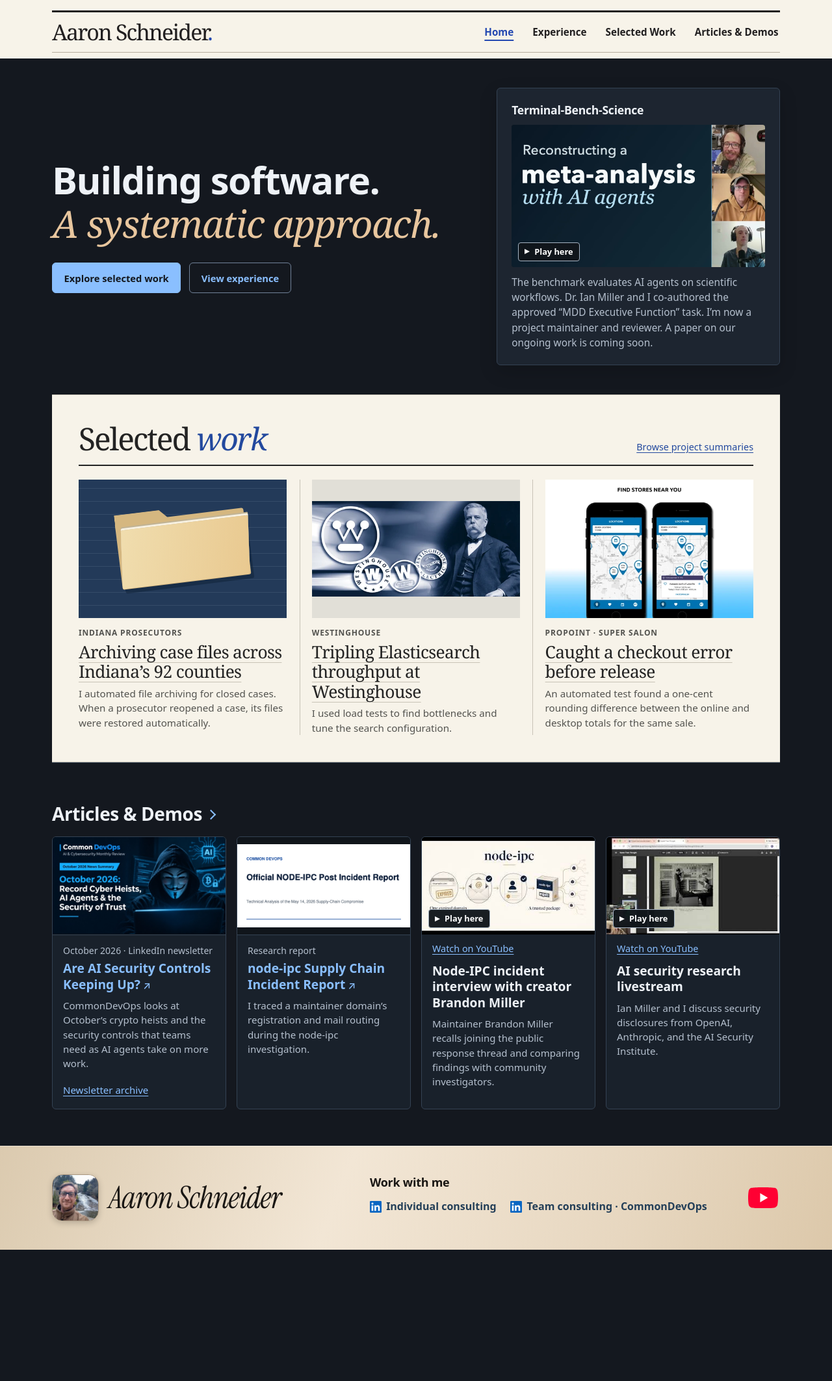
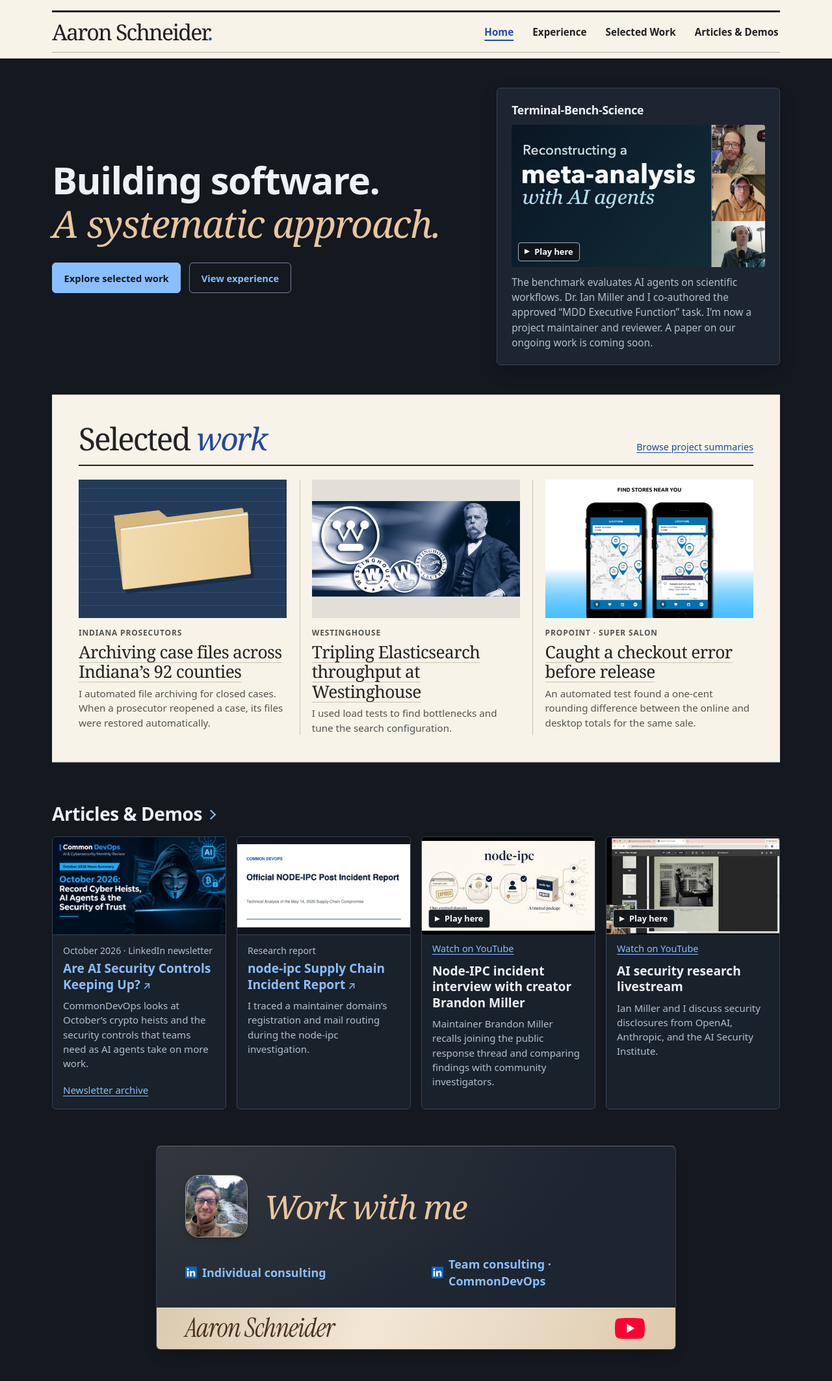
Before and after one commit to schneidergithub/schneidergithub.github.io, a Jekyll site: the page built from index.md, in a window 1280 px wide. Shown: the whole page at 65% size. Built offline with Jekyll 4.4.1, drawn with Linux system fonts in a browser that asks for light colours; before the commit the page ends 1923 px from its top, so only the background shows below that.

Commit message:
Restore the signed consulting card and simplify case study contact paths

```diff
--- a/_includes/consulting-contacts.html
+++ b/_includes/consulting-contacts.html
@@ -1,5 +1,8 @@
-<section class="consulting-options" aria-labelledby="connect-title">
-  <h2 id="connect-title">Work with me</h2>
+<section class="consulting-options" id="connect" aria-labelledby="connect-title">
+  <div class="contact-heading">
+    <span class="contact-portrait"><img src="{{ '/assets/portfolio/aaron-schneider-portrait.jpg' | relative_url }}" alt="Aaron beside a waterfall" width="200" height="200" loading="lazy" decoding="async"></span>
+    <h2 id="connect-title">Work with me</h2>
+  </div>
   <div class="consulting-links">
     <a href="https://www.linkedin.com/in/aarondrewschneider/">
       <svg width="18" height="18" aria-hidden="true" focusable="false"><use href="{{ social_icons }}#linkedin"></use></svg>
--- a/_layouts/case-study.html
+++ b/_layouts/case-study.html
@@ -26,8 +26,7 @@ layout: default
   </section>
   {% endif %}
   <nav class="study-ending" aria-label="After this case study">
-    <a class="button" href="https://www.linkedin.com/in/aarondrewschneider/">Aaron on LinkedIn</a>
-    <a href="https://www.linkedin.com/company/commondevops/">CommonDevOps on LinkedIn</a>
+    <a class="button" href="{{ '/' | relative_url }}#connect">Discuss a project</a>
     {% assign project = site.work | where: 'slug', page.project | first %}
     <a class="study-return" href="{{ '/work/' | relative_url }}#{{ page.project | escape }}">{{ project.organization | default: project.title | escape }} project summary</a>
   </nav>
--- a/_layouts/default.html
+++ b/_layouts/default.html
@@ -42,17 +42,10 @@
   </div>
   <main id="main" class="wrap" tabindex="-1">{{ content }}</main>
   {% assign social_icons = '/assets/portfolio/social-icons.svg' | relative_url | append: '?v=2' %}
-  <footer class="site-footer{% if page.contact_footer %} consulting-footer{% endif %}" id="footer">
-    <div class="{% if page.contact_footer %}consulting-layout{% else %}footer-inner{% endif %} wrap"{% if page.contact_footer %} id="connect"{% endif %}>
-      {% if page.contact_footer %}
-      <div class="footer-identity">
-        <span class="contact-portrait"><img src="{{ '/assets/portfolio/aaron-schneider-portrait.jpg' | relative_url }}" alt="Aaron beside a waterfall" width="200" height="200" loading="lazy" decoding="async"></span>
-        <span class="footer-signature">Aaron Schneider</span>
-      </div>
-      {% include consulting-contacts.html %}
-      {% else %}
+  <footer class="{% if page.contact_footer %}contact-card wrap{% else %}site-footer{% endif %}" id="footer">
+    {% if page.contact_footer %}{% include consulting-contacts.html %}{% endif %}
+    <div class="footer-inner{% unless page.contact_footer %} wrap{% endunless %}">
       <span class="footer-signature">Aaron Schneider</span>
-      {% endif %}
       <nav class="social-links" aria-label="Social profiles">
         {% unless page.contact_footer %}
         <a href="https://www.linkedin.com/in/aarondrewschneider/" aria-label="Aaron Schneider on LinkedIn">
--- a/assets/site.css
+++ b/assets/site.css
@@ -557,8 +557,8 @@ figcaption{font-size:.875rem;line-height:1.5;color:var(--muted);padding-top:.7re
 @media screen {
   body { display: flex; flex-direction: column; min-height: 100vh; min-height: 100svh; }
 }
-.site-footer {
-  margin-top: auto;
+.site-footer { margin-top: auto; }
+.site-footer, .contact-card .footer-inner {
   --focus: #30251d;
   color: #191613;
   background-color: #e6d6bf;
@@ -590,26 +590,32 @@ figcaption{font-size:.875rem;line-height:1.5;color:var(--muted);padding-top:.7re
 }
 .social-links svg { display: block; }
 .social-links a:is(:hover, :focus-visible) { background-color: rgb(48 37 29 / 9%); }
-.consulting-layout {
-  display: grid;
-  grid-template-columns: minmax(0, 1fr) minmax(0, 1.2fr) auto;
-  grid-template-areas: "identity consulting channel";
-  align-items: center;
-  gap: 1rem clamp(1rem, 3vw, 2.75rem);
-  padding-block: clamp(1.5rem, 3.5vw, 2.75rem);
+.contact-card {
+  --card-inset: clamp(1.25rem, 4vw, 2.75rem);
+  max-width: 50rem;
+  margin: 0 auto clamp(1.5rem, 4vw, 3rem);
+  border: 1px solid var(--line);
+  border-top-color: #666865;
+  border-radius: 7px;
+  background: radial-gradient(ellipse at top left, rgb(232 198 158 / 7%), transparent 62%),
+              linear-gradient(115deg, #252d36, var(--panel) 70%);
+  box-shadow: 0 .85rem 1.8rem -.95rem rgb(0 0 0 / 40%);
+  overflow-wrap: anywhere;
 }
-.footer-identity {
-  grid-area: identity;
+.consulting-options {
+  padding: var(--card-inset) var(--card-inset) clamp(1rem, 2.5vw, 1.75rem);
+}
+.contact-heading {
   display: flex;
   align-items: center;
-  gap: clamp(8px, 1.2vw, 16px);
-  min-width: 0;
+  flex-wrap: wrap;
+  gap: .75rem clamp(.75rem, 2.3vw, 1.6rem);
+  margin-bottom: clamp(1.1rem, 2.3vw, 1.75rem);
 }
-.footer-identity .footer-signature { min-width: 0; overflow-wrap: anywhere; }
 .contact-portrait {
   display: block;
   flex: none;
-  width: 72px;
+  width: clamp(72px, 8vw, 96px);
   aspect-ratio: 1;
   overflow: hidden;
   border: 1px solid #aa9780;
@@ -624,21 +630,26 @@ figcaption{font-size:.875rem;line-height:1.5;color:var(--muted);padding-top:.7re
   transform-origin: 5% 86%;
   filter: brightness(1.04) contrast(.97);
 }
-.consulting-options { grid-area: consulting; min-width: 0; }
 .consulting-options h2 {
-  margin: 0 0 .2rem;
-  font: 650 1.125rem/1.35 system-ui, sans-serif;
-  letter-spacing: -.015em;
+  margin: 0;
+  color: #e8c69e;
+  font: italic 400 clamp(1.95rem, 4.5vw, 3.15rem)/1.1 Georgia, "Times New Roman", serif;
+  letter-spacing: -.035em;
 }
-.consulting-links { display: flex; flex-wrap: wrap; gap: 0 1.35rem; }
+.consulting-links {
+  display: grid;
+  grid-template-columns: repeat(auto-fit, minmax(min(100%, 17rem), 1fr));
+  gap: .35rem clamp(1.2rem, 3.8vw, 3rem);
+}
 .consulting-links a {
   display: inline-flex;
   align-items: center;
-  gap: .45rem;
+  justify-self: start;
+  gap: .5rem;
   min-height: 44px;
   max-width: 100%;
-  color: #243f58;
-  font-size: 1rem;
+  color: var(--accent);
+  font-size: clamp(1rem, 1.6vw, 1.125rem);
   font-weight: 600;
   line-height: 1.45;
   text-decoration: none;
@@ -646,20 +657,13 @@ figcaption{font-size:.875rem;line-height:1.5;color:var(--muted);padding-top:.7re
 }
 .consulting-links a:is(:hover, :focus-visible) { text-decoration: underline; }
 .consulting-links svg { flex: none; }
-.consulting-layout .social-links { grid-area: channel; justify-self: end; }
-@media screen and (max-width: 52em) {
-  .consulting-layout {
-    grid-template-columns: minmax(0, 1fr) auto;
-    grid-template-areas: "identity channel" "consulting consulting";
-    gap: 1.25rem .5rem;
-    reading-flow: grid-rows;
-  }
-  .contact-portrait { width: 64px; }
-  .footer-identity .footer-signature { font-size: clamp(1.7rem, 8vw, 2.65rem); }
-  .consulting-links { flex-direction: column; align-items: start; }
+.contact-card .footer-inner {
+  padding: .35rem var(--card-inset);
+  border-radius: 0 0 6px 6px;
 }
-@media screen and (max-width: 22em) {
-  .contact-portrait { width: 56px; }
+.contact-card .footer-signature {
+  color: #48301f;
+  font-size: clamp(2rem, 3.2vw, 2.65rem);
 }
 .prose{max-width:780px;padding-bottom:4rem}
 .prose h2{margin-top:2rem}
@@ -724,10 +728,10 @@ a{color:inherit}
 .role li,.lead,.context{color:#333}
 .engineering-essay { padding-block: 0; }
 .engineering-essay .essay-meta { color: #333; }
-.site-footer.consulting-footer { display:block; break-inside:avoid; background:white; box-shadow:none; }
-.consulting-layout { display:block; }
-.footer-identity { margin-bottom:1rem; }
-.consulting-footer .social-links, .consulting-links svg { display:none; }
+.contact-card { break-inside:avoid; border-color:#777; background:white; box-shadow:none; }
+.contact-card .footer-inner { background:white; box-shadow:none; }
+.contact-card .social-links, .consulting-links svg { display:none; }
+.consulting-options h2 { color:#222; }
 .consulting-links a { display:block; min-height:0; color:#222; }
 .consulting-links a::after { display:block; content:attr(href); font-size:.78em; font-weight:400; }
 }
```
Also changed, not shown: docs/roadmap.md (+2 -0 lines), scripts/check_case_studies.cjs (+20 -16 lines), scripts/check_publications.cjs (+23 -33 lines).
